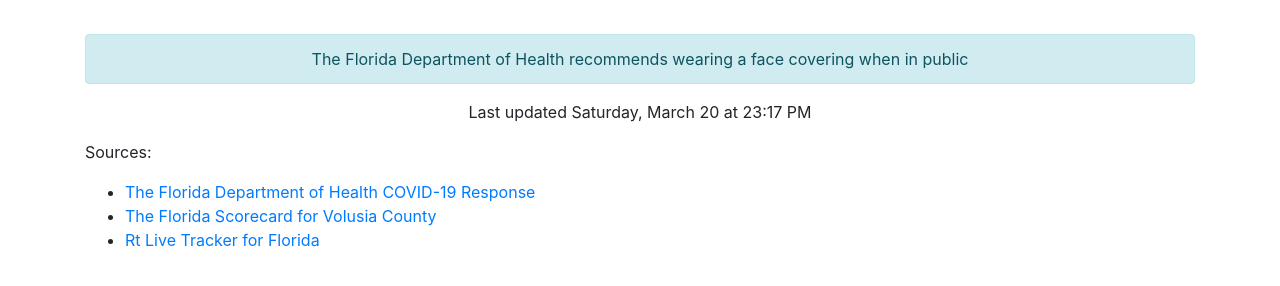
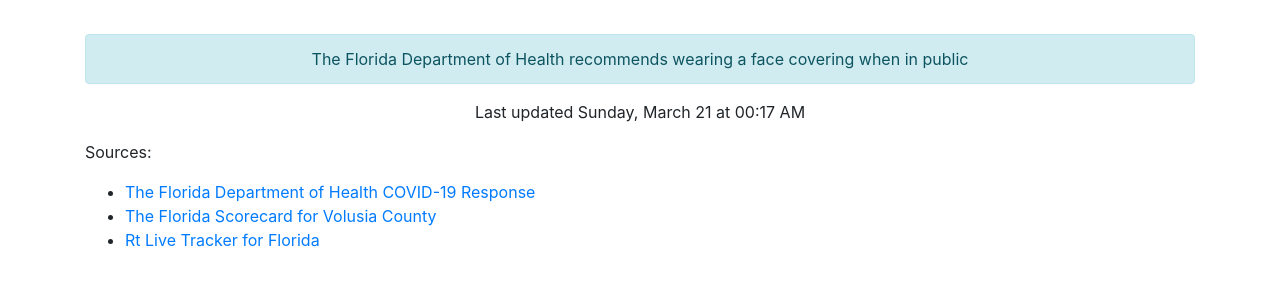
Before and after one commit to thinkjson/timeforchurch, a Jekyll site: the page built from index.md, in a window 1280 px wide. Shown: the part 544-830 px from the top of the page. Built offline with Jekyll 4.4.1, drawn with Linux system fonts in a browser that asks for light colours; our own code applies the rules of GitHub Pages for plain Markdown files.

Commit message:
Updating data

```diff
--- a/_includes/data.html
+++ b/_includes/data.html
@@ -10,4 +10,4 @@
     <div class="outcome text-success">YES</div>
     <div class="alert alert-info" role="alert">The Florida Department of Health recommends wearing a face covering when in public</div>
 
-    <p>Last updated Saturday, March 20 at 23:17 PM</p>
+    <p>Last updated Sunday, March 21 at 00:17 AM</p>
```
